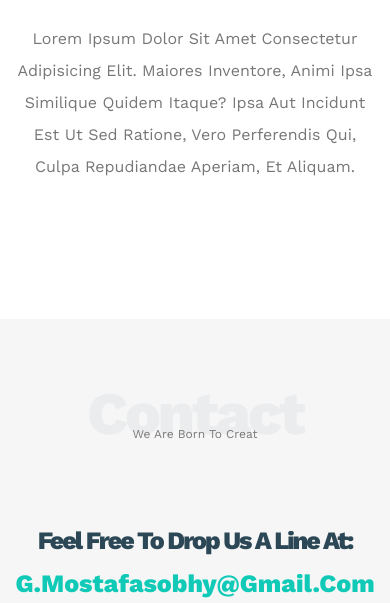
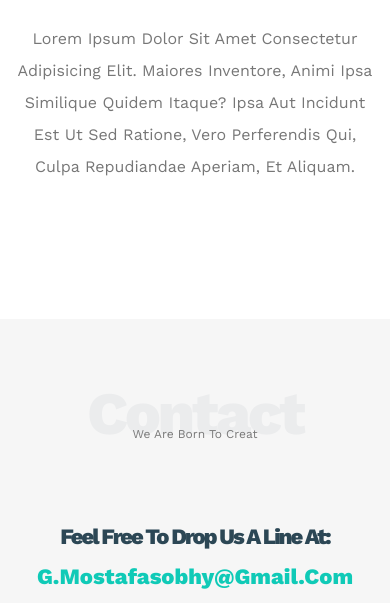
Before and after one commit to ABU-ELKHER/ABU_ELKHER.github.io, a plain HTML site: page index.html in a window 390 px wide. Shown: the part 5822-6425 px from the top of the page. Drawn offline with nearby package versions, Linux system fonts and the light colour scheme.

Commit message:
Edit css file to change contact text size

```diff
--- a/css/leon.css
+++ b/css/leon.css
@@ -468,12 +468,18 @@ body{
     margin-left: 10px;
     color: var(--secondary-color);
 }
-@media (max-width: 767px){
+/* @media (max-width: 767px){
     .contact .info .label,
     .contact .info .link{
         font-size:25px ;
     }
 
+} */
+@media (max-width: 767px){
+    .contact .info .label,
+    .contact .info .link {
+    font-size: 22px;
+    }
 }
 
 @media (max-width: 767px){
```
